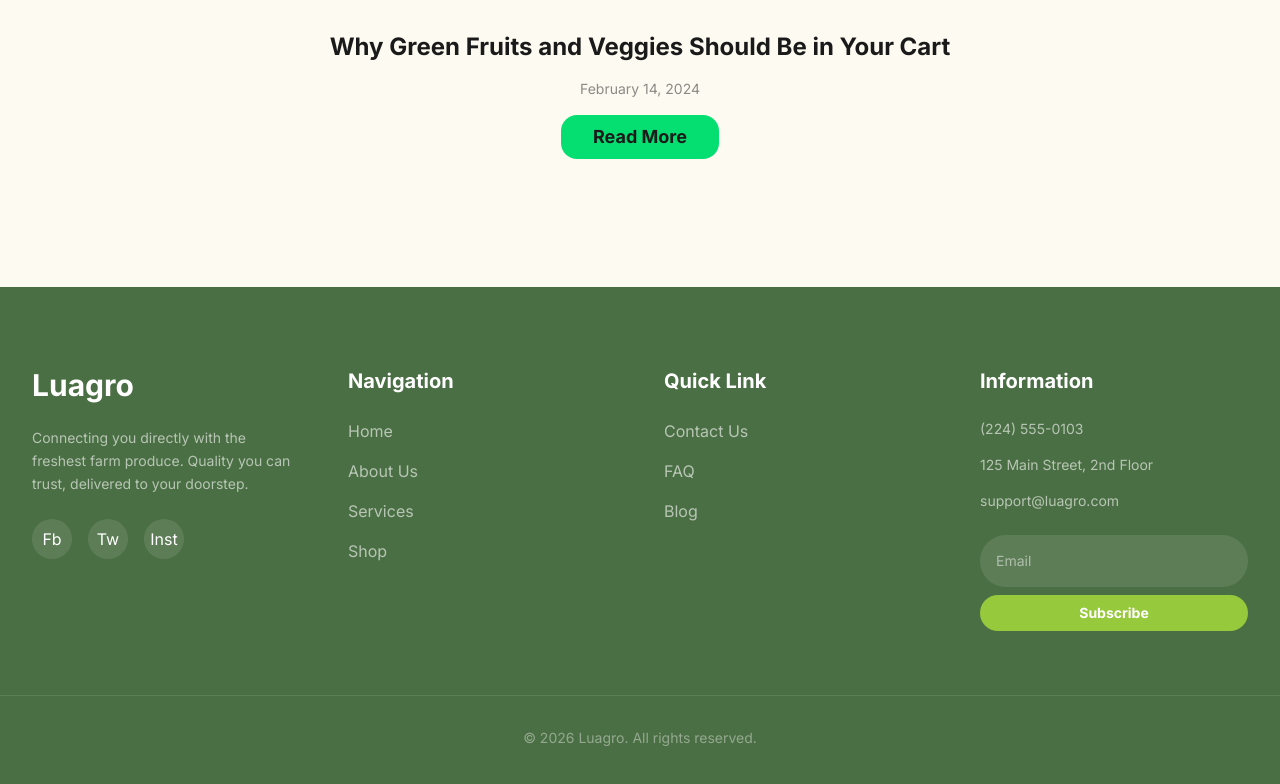
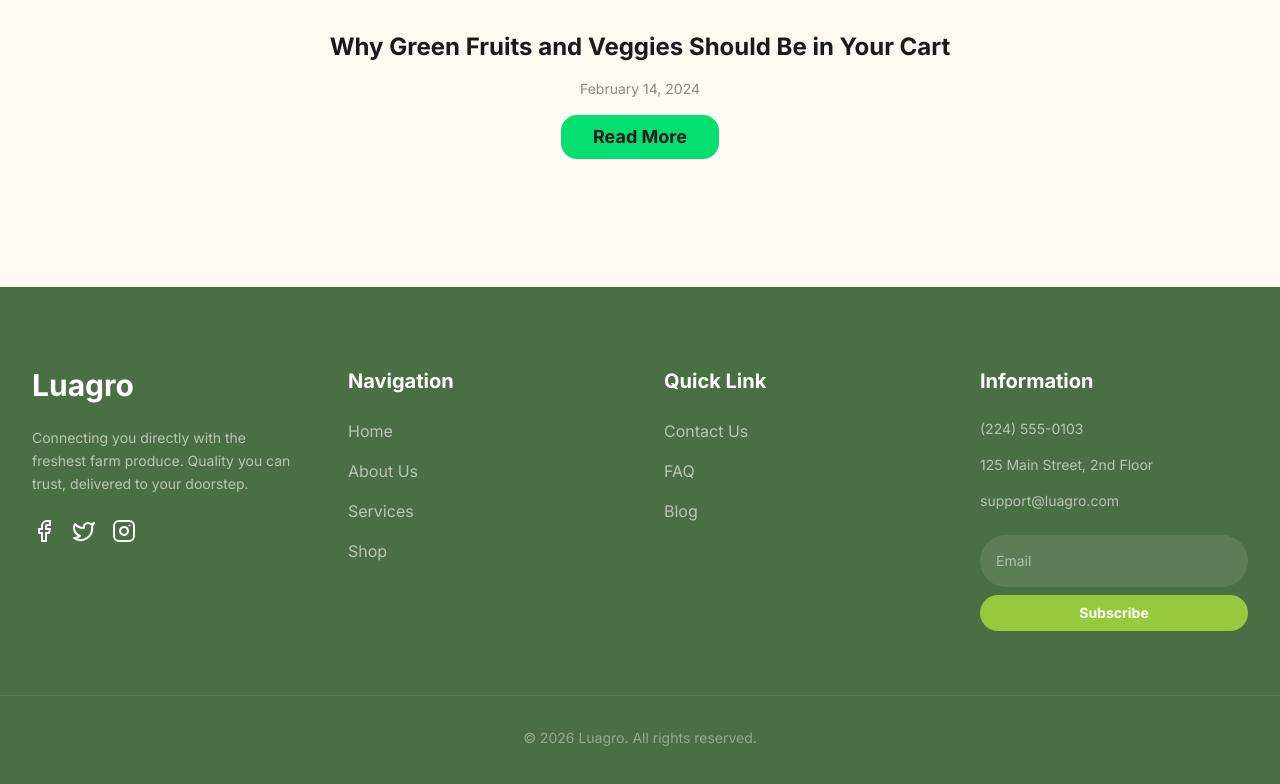
Before and after one commit to Teewa56/website, a Next.js app: page / in a window 1280 px wide. Shown: the part 3917-4701 px from the top of the page. Built offline with nearby package versions, Linux system fonts and the light colour scheme.

Commit message:
added the social media icons

```diff
--- a/components/Footer.tsx
+++ b/components/Footer.tsx
@@ -1,4 +1,5 @@
 import Link from "next/link";
+import { FacebookIcon, TwitterIcon, InstagramIcon } from "lucide-react";
 
 export default function Footer() {
     return (
@@ -10,11 +11,9 @@ export default function Footer() {
                         Connecting you directly with the freshest farm produce. Quality you can trust, delivered to your doorstep.
                     </p>
                     <div className="flex gap-4">
-                        {['fb', 'tw', 'inst'].map(s => (
-                            <div key={s} className="w-10 h-10 rounded-full bg-white/10 flex items-center justify-center hover:bg-[var(--accent-green)] transition-colors cursor-pointer capitalize">
-                                {s}
-                            </div>
-                        ))}
+                        <FacebookIcon className="w-6 h-6" />
+                        <TwitterIcon className="w-6 h-6" />
+                        <InstagramIcon className="w-6 h-6" />
                     </div>
                 </div>
 
```
